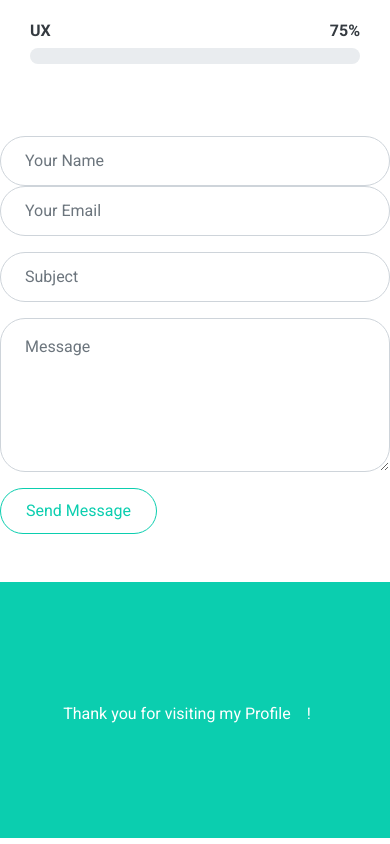
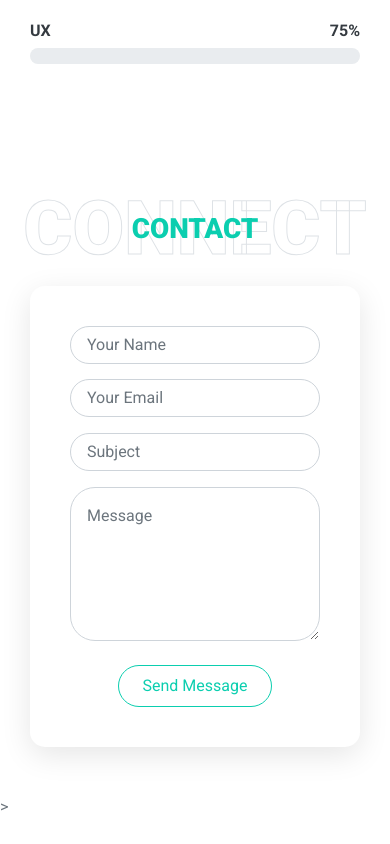
Before and after one commit to suryap31/surya, a plain HTML site: page index.html in a window 390 px wide. Shown: the part 7280-8124 px from the top of the page. Drawn offline with nearby package versions, Linux system fonts and the light colour scheme; files that its build step writes are made by us from their sources.

Commit message:
Update index.html

```diff
--- a/index.html
+++ b/index.html
@@ -537,36 +537,46 @@
     <!-- Skill End -->
 
     <!-- Contact Start -->
+<div class="container-fluid py-5" id="contact">
+  <div class="container">
+    <div class="position-relative d-flex align-items-center justify-content-center mb-1">
+      <h1 class="display-1 text-uppercase text-white" style="-webkit-text-stroke: 1px #dee2e6;">CONNECT</h1>
+      <h1 class="position-absolute text-uppercase text-primary">Contact</h1>
+    </div>
+
+    <div style="max-width: 700px; margin: 0 auto; background: #fff; padding: 40px; border-radius: 15px; box-shadow: 0 8px 30px rgba(0,0,0,0.1);">
       <form
         action="https://formspree.io/f/mdkzdnld"
         method="POST"
         onsubmit="showThankYou(event)"
       >
-  <div class="form-row">
-    <div class="control-group col-sm-6">
-      <input type="text" name="name" class="form-control p-4" placeholder="Your Name" required />
+        <div class="form-row" style="display: flex; gap: 15px; flex-wrap: wrap;">
+          <div class="control-group col-sm-6" style="flex: 1; min-width: 260px;">
+            <input type="text" name="name" class="form-control p-3" placeholder="Your Name" required />
           </div>
-    <div class="control-group col-sm-6">
-      <input type="email" name="email" class="form-control p-4" placeholder="Your Email" required />
+          <div class="control-group col-sm-6" style="flex: 1; min-width: 260px;">
+            <input type="email" name="email" class="form-control p-3" placeholder="Your Email" required />
           </div>
         </div>
         <div class="control-group mt-3">
-    <input type="text" name="subject" class="form-control p-4" placeholder="Subject" required />
+          <input type="text" name="subject" class="form-control p-3" placeholder="Subject" required />
         </div>
         <div class="control-group mt-3">
-    <textarea name="message" class="form-control py-3 px-4" rows="5" placeholder="Message" required></textarea>
+          <textarea name="message" class="form-control p-3" rows="5" placeholder="Message" required></textarea>
         </div>
-  <div class="mt-3">
-    <button class="btn btn-outline-primary" type="submit">Send Message</button>
+        <div class="mt-4 text-center">
+          <button class="btn btn-outline-primary px-4 py-2" type="submit">Send Message</button>
         </div>
       </form>
 
       <!-- Thank You Message -->
       <div id="thank-you" style="display:none; margin-top: 30px; text-align: center;">
-  <h3>Thank you! Your message has been sent successfully 😊</h3>
+        <h4 style="color: #28a745;">Thank you! Your message has been sent successfully 😊</h4>
       </div>
-
-    <!-- Contact End -->
+    </div>
+  </div>
+</div>
+<!-- Contact End -->>
 
 
     <!-- Footer Start -->
```
Lines whose indentation alone changed are shown as unchanged.
